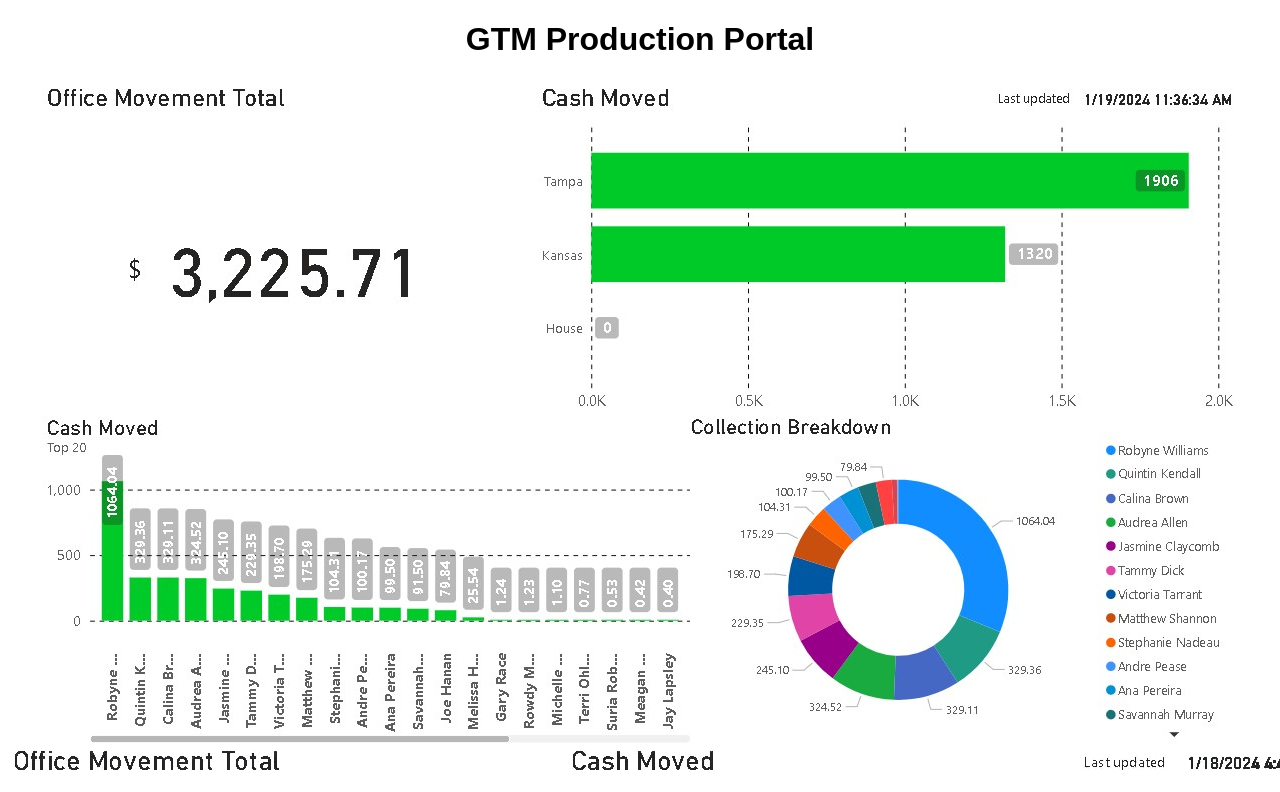
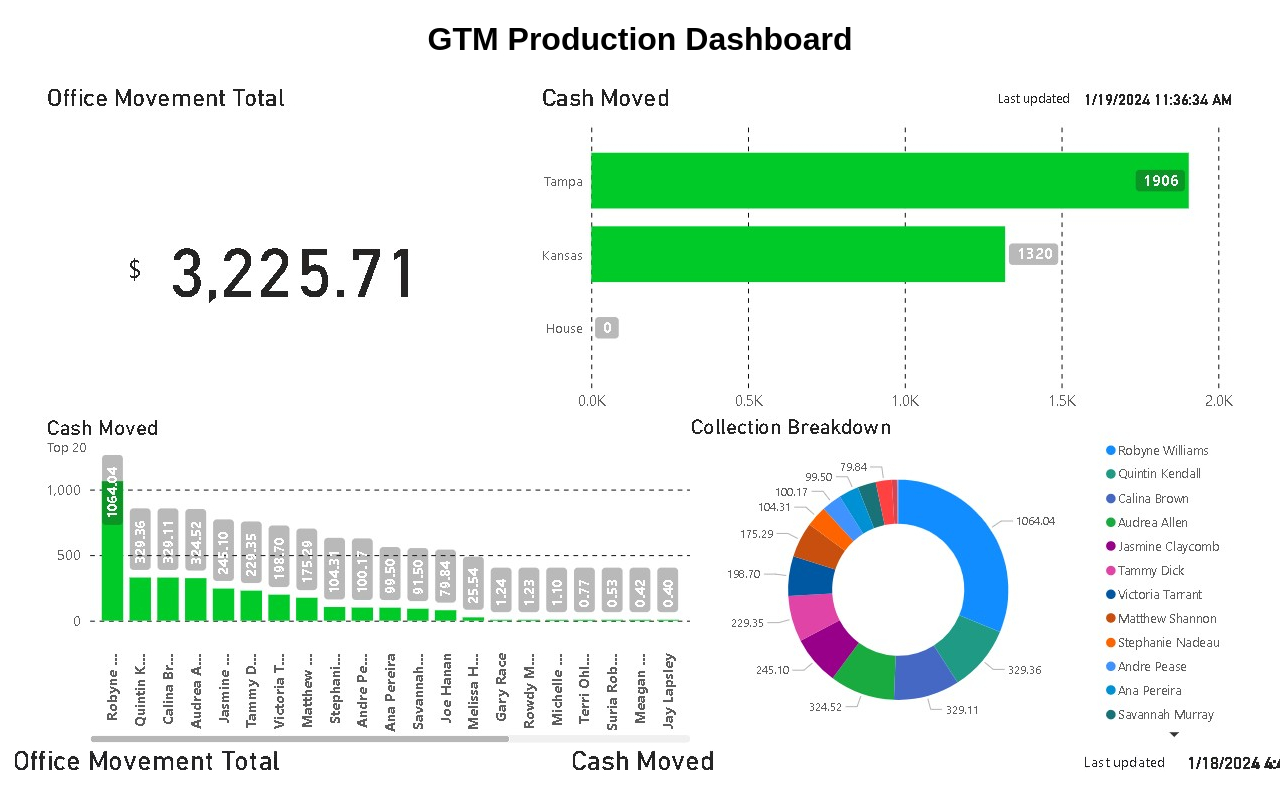
Before and after one commit to GTMAnalytics/productionPortal, a plain HTML site: page index.html in a window 1280 px wide. Shown: the top 792 px of the page. Drawn offline with Linux system fonts and the light colour scheme.

Commit message:
Update index.html

```diff
--- a/index.html
+++ b/index.html
@@ -8,7 +8,7 @@
 
     </head>
     <body style="max-width:100%; height:auto; text-align:center; margin-left:auto; margin-right:auto">
-        <h1 style="font-family: Arial">GTM Production Portal</h1>
+        <h1 style="font-family: Arial">GTM Production Dashboard</h1>
 
         <p>
 
```
